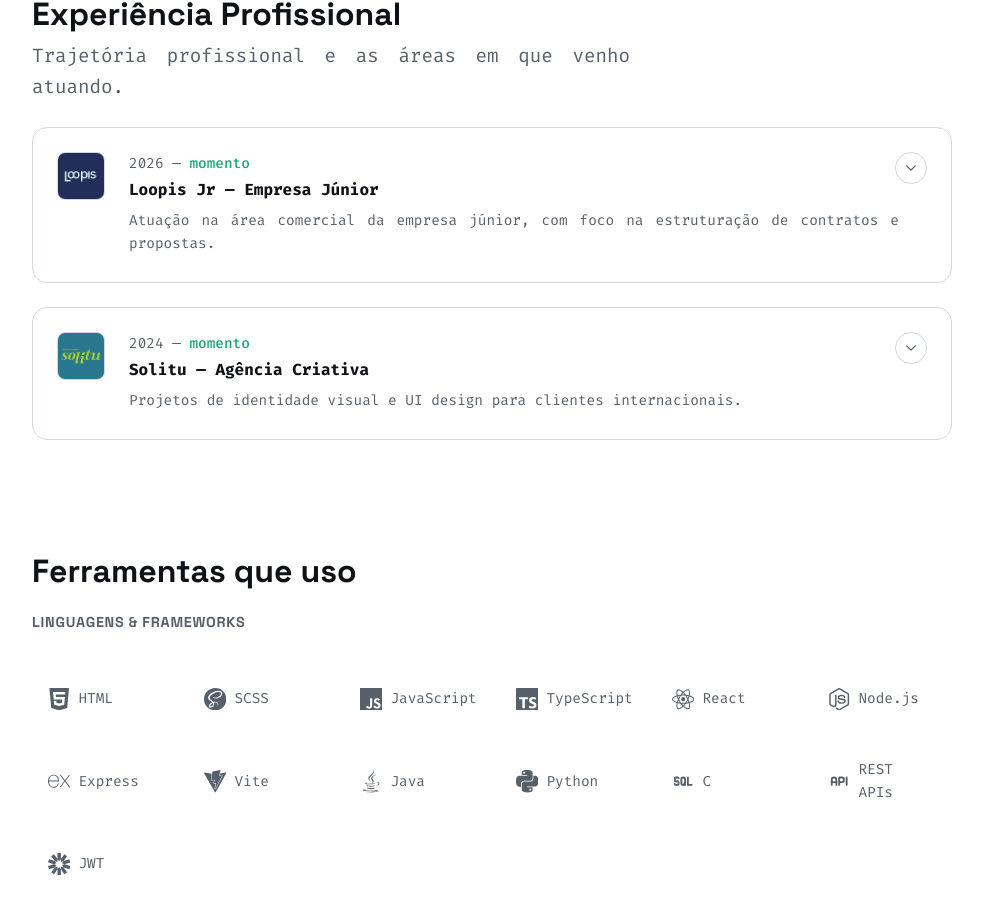
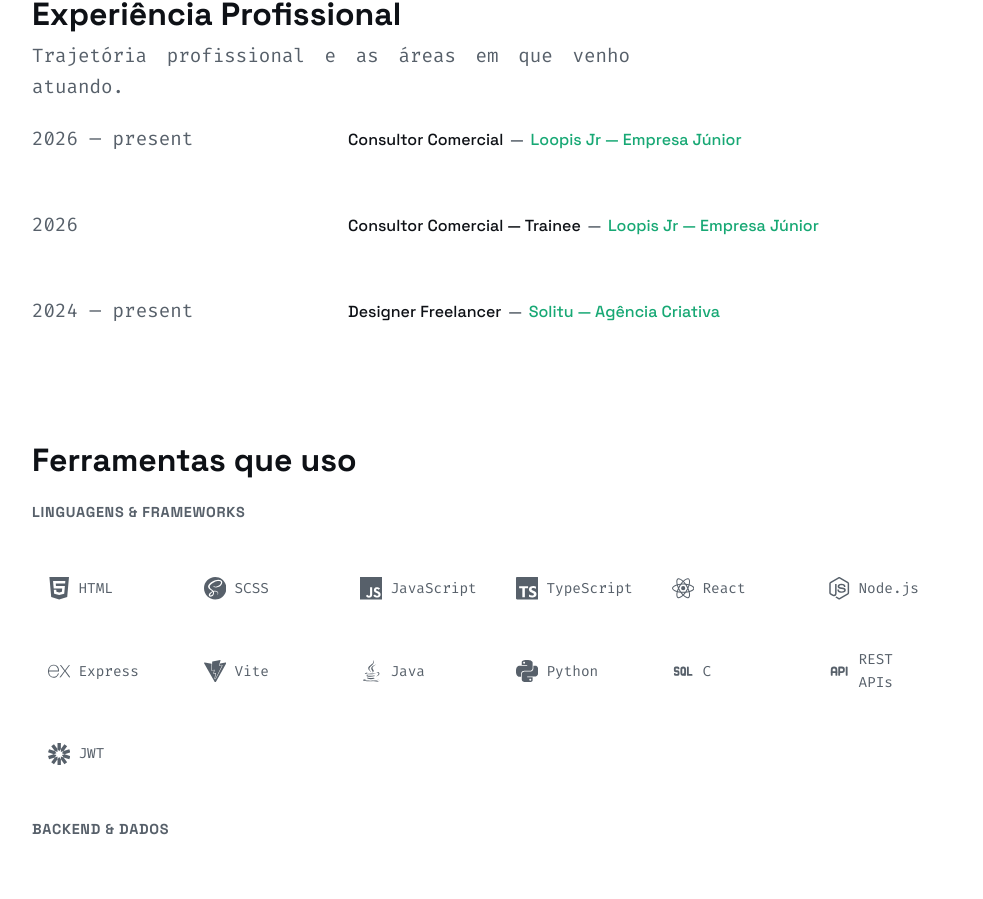
Before and after one commit to F-Bernardo-09/bernardo.dev, a React (Vite) app: page /about in a window 1280 px wide. Shown: the part 1617-2516 px from the top of the page, without its empty margins (148-1131 px from the left). Built offline with nearby package versions, Linux system fonts and the light colour scheme.

Commit message:
Simplifica a seção de experiência
Refatora CompanyCard como linha de grid, ajusta ExperienceSection e RangeText, e remove CompanyLogo, RoleTrajectory e os logos loopis e solitu.

```diff
--- a/src/components/ExperienceSection/CompanyCard.tsx
+++ b/src/components/ExperienceSection/CompanyCard.tsx
@@ -1,170 +1,106 @@
 import styled from "styled-components";
 import { getOverallRange } from "../../utils/dateRange";
 import { RangeText } from "./RangeText";
-import { CompanyLogo } from "./CompanyLogo";
-import RoleTrajectory from "./RoleTrajectory";
 import type { Company } from "../../types/models";
 
-const Card = styled.article<{ $expanded: boolean }>`
-  position: relative;
-  display: flex;
-  gap: var(--spacing-md);
+type Role = Company["roles"][number];
 
-  padding: var(--spacing-md);
-  padding-right: 3.25rem;
-  border: var(--border-default);
-  border-radius: var(--radius-card);
-  background-color: ${({ $expanded }) =>
-    $expanded ? "var(--bg-dark-accent)" : "transparent"};
+const Row = styled.article`
+  display: grid;
+  grid-column: 1 / -1;
+  grid-template-columns: subgrid;
+  align-items: baseline;
+  row-gap: var(--spacing-xs);
 
-  transition:
-    background-color var(--transition-slow),
-    border-color var(--transition-slow);
-
-  &:hover {
-    border-color: var(--accent-green);
+  @media (max-width: 768px) {
+    grid-template-columns: 1fr;
   }
 `;
 
-const CompanyBody = styled.div`
-  flex: 1;
-  min-width: 0;
+const Period = styled.span`
+  font-size: var(--font-size-md);
+  font-weight: var(--font-weight-regular);
+  line-height: var(--line-height-heading);
+  color: var(--text-secondary);
+  white-space: nowrap;
+`;
 
+const Content = styled.div`
   display: flex;
   flex-direction: column;
-  gap: 0.15rem;
+  gap: var(--spacing-xs);
 `;
 
-const OverallPeriod = styled.span`
-  font-size: var(--font-size-sm);
+const RoleTitle = styled.h3`
+  font-size: var(--font-size-h3);
+  font-weight: var(--font-weight-medium);
+  line-height: var(--line-height-heading);
+  color: var(--text-primary);
+  text-align: left;
+`;
+
+const Separator = styled.span`
+  margin: 0 0.4em;
   color: var(--text-secondary);
 `;
 
-const CompanyNameLink = styled.a`
-  font-size: var(--font-size-base);
-  font-weight: var(--font-weight-bold);
-  color: var(--text-primary);
+const CompanyName = styled.span`
+  color: var(--accent-green);
+`;
 
+const CompanyLink = styled.a`
+  color: var(--accent-green);
   text-decoration: underline;
   text-underline-offset: 3px;
-  text-decoration-color: var(--text-secondary);
+  text-decoration-thickness: 1px;
 
-  transition:
-    color var(--transition-fast),
-    text-decoration-color var(--transition-fast);
+  transition: opacity var(--transition-fast);
 
   &:hover,
   &:focus-visible {
-    color: var(--accent-green);
-    text-decoration-color: var(--accent-green);
+    opacity: 0.8;
   }
 `;
 
-const CompanyNameText = styled.span`
+const Description = styled.p`
   font-size: var(--font-size-base);
-  font-weight: var(--font-weight-bold);
-  color: var(--text-primary);
-`;
-
-const Summary = styled.p`
-  margin-top: 0.25rem;
-  font-size: var(--font-size-sm);
   color: var(--text-secondary);
-`;
-
-const ToggleButton = styled.button<{ $expanded: boolean }>`
-  position: absolute;
-  top: var(--spacing-md);
-  right: var(--spacing-md);
-
-  display: grid;
-  place-items: center;
-
-  width: 2rem;
-  height: 2rem;
-
-  background: none;
-  border: var(--border-default);
-  border-radius: var(--radius-circle);
-  cursor: pointer;
-  color: var(--text-secondary);
-
-  transform: rotate(${({ $expanded }) => ($expanded ? "180deg" : "0deg")});
-
-  transition:
-    transform var(--transition-slow),
-    border-color var(--transition-fast),
-    color var(--transition-fast);
-
-  &:hover,
-  &:focus-visible {
-    border-color: var(--accent-green);
-    color: var(--accent-green);
-  }
+  opacity: 0.7;
+  text-align: left;
 `;
 
 interface CompanyCardProps {
   company: Company;
-  expanded: boolean;
-  onToggle: () => void;
+  role: Role;
 }
 
-export default function CompanyCard({
-  company,
-  expanded,
-  onToggle,
-}: CompanyCardProps) {
-  const overall = getOverallRange(company.roles);
-  const trajectoryId = `trajectory-${company.id}`;
+export default function CompanyCard({ company, role }: CompanyCardProps) {
+  const range = getOverallRange([role]);
 
   return (
-    <Card $expanded={expanded}>
-      <CompanyLogo company={company} />
+    <Row aria-label={role.ariaLabel}>
+      <Period>
+        <RangeText {...range} />
+      </Period>
 
-      <CompanyBody>
-        <OverallPeriod>
-          <RangeText {...overall} />
-        </OverallPeriod>
-
+      <Content>
+        <RoleTitle>
+          {role.title}
+          <Separator aria-hidden="true">—</Separator>
           {company.link ? (
-          <CompanyNameLink
+            <CompanyLink
               href={company.link}
               target="_blank"
               rel="noopener noreferrer"
             >
               {company.name}
-          </CompanyNameLink>
+            </CompanyLink>
           ) : (
-          <CompanyNameText>{company.name}</CompanyNameText>
+            <CompanyName>{company.name}</CompanyName>
           )}
-
-        <Summary>{company.summary}</Summary>
-
-        <RoleTrajectory
-          roles={company.roles}
-          expanded={expanded}
-          id={trajectoryId}
-        />
-      </CompanyBody>
-
-      <ToggleButton
-        type="button"
-        $expanded={expanded}
-        onClick={onToggle}
-        aria-expanded={expanded}
-        aria-controls={trajectoryId}
-        aria-label={`Ver trajetória em ${company.name}`}
-      >
-        <svg width="12" height="12" viewBox="0 0 14 14" fill="none">
-          <path
-            d="M2 4.5L7 9.5L12 4.5"
-            stroke="currentColor"
-            strokeWidth="1.5"
-            strokeLinecap="round"
-            strokeLinejoin="round"
-          />
-        </svg>
-      </ToggleButton>
-    </Card>
+        </RoleTitle>
+        <Description>{role.description}</Description>
+      </Content>
+    </Row>
   );
 }
--- a/src/components/ExperienceSection/CompanyLogo.tsx
+++ /dev/null
@@ -1,52 +0,0 @@
-import { useState } from "react";
-import styled from "styled-components";
-import type { Company } from "../../types/models";
-
-const Logo = styled.div`
-  flex-shrink: 0;
-
-  width: 3rem;
-  height: 3rem;
-
-  display: grid;
-  place-items: center;
-  overflow: hidden;
-
-  background-color: var(--bg-dark-accent);
-  border: var(--border-default);
-  border-radius: 0.5rem;
-
-  color: var(--accent-green);
-  font-family: var(--font-family-secondary);
-  font-weight: var(--font-weight-bold);
-  font-size: var(--font-size-md);
-`;
-
-const LogoImage = styled.img`
-  width: 100%;
-  height: 100%;
-  object-fit: cover;
-`;
-
-interface CompanyLogoProps {
-  company: Company;
-}
-
-export function CompanyLogo({ company }: CompanyLogoProps) {
-  const [imgFailed, setImgFailed] = useState(false);
-  const showImage = company.logo && !imgFailed;
-
-  return (
-    <Logo>
-      {showImage ? (
-        <LogoImage
-          src={company.logo!.src}
-          alt={company.logo!.alt}
-          onError={() => setImgFailed(true)}
-        />
-      ) : (
-        <span aria-hidden="true">{company.logoInitial}</span>
-      )}
-    </Logo>
-  );
-}
--- a/src/components/ExperienceSection/ExperienceSection.tsx
+++ b/src/components/ExperienceSection/ExperienceSection.tsx
@@ -1,4 +1,3 @@
-import { useState } from "react";
 import styled from "styled-components";
 import { useTranslation } from "react-i18next";
 import { SectionHeader } from "../SectionHeader/SectionHeader";
@@ -10,9 +9,14 @@ const Section = styled.section`
 `;
 
 const CompanyList = styled.div`
-  display: flex;
-  flex-direction: column;
-  gap: var(--spacing-md);
+  display: grid;
+  grid-template-columns: minmax(10rem, 30%) 1fr;
+  row-gap: var(--spacing-xl);
+  column-gap: var(--spacing-lg);
+
+  @media (max-width: 768px) {
+    grid-template-columns: 1fr;
+  }
 `;
 
 export default function ExperienceSection() {
@@ -21,24 +25,17 @@ export default function ExperienceSection() {
     returnObjects: true,
   }) as Company[];
 
-  const [activeId, setActiveId] = useState<string | null>(null);
-
-  function toggle(id: string) {
-    setActiveId((current) => (current === id ? null : id));
-  }
+  const experiences = companies
+    .flatMap((company) => company.roles.map((role) => ({ company, role })))
+    .sort((a, b) => b.role.period.start.localeCompare(a.role.period.start));
 
   return (
     <Section id="experience">
       <div className="container">
         <SectionHeader title={t("title")} subtitle={t("subtitle")} />
         <CompanyList>
-          {companies.map((company) => (
-            <CompanyCard
-              key={company.id}
-              company={company}
-              expanded={activeId === company.id}
-              onToggle={() => toggle(company.id)}
-            />
+          {experiences.map(({ company, role }) => (
+            <CompanyCard key={role.id} company={company} role={role} />
           ))}
         </CompanyList>
       </div>
--- a/src/components/ExperienceSection/RangeText.tsx
+++ b/src/components/ExperienceSection/RangeText.tsx
@@ -1,17 +1,21 @@
 import styled from "styled-components";
+import { useTranslation } from "react-i18next";
 import type { FormattedRange } from "../../utils/dateRange";
 
 const CurrentLabel = styled.span`
-  color: var(--accent-green);
-  font-weight: var(--font-weight-medium);
+  font-size: var(--font-size-md);
+  font-weight: var(--font-weight-regular);
+  color: var(--text-secondary);
 `;
 
 export function RangeText({ startYear, endYear, sameYear }: FormattedRange) {
+  const { t } = useTranslation("experience");
+
   if (sameYear) return <>{startYear}</>;
   if (endYear === null)
     return (
       <>
-        {startYear} — <CurrentLabel>momento</CurrentLabel>
+        {startYear} — <CurrentLabel>{t("present")}</CurrentLabel>
       </>
     );
   return (
--- a/src/components/ExperienceSection/RoleTrajectory.tsx
+++ /dev/null
@@ -1,115 +0,0 @@
-import styled from "styled-components";
-import { formatRange } from "../../utils/dateRange";
-import { RangeText } from "./RangeText";
-import type { Role } from "../../types/models";
-
-const TrajectoryWrapper = styled.div<{ $expanded: boolean }>`
-  display: grid;
-  grid-template-rows: ${({ $expanded }) => ($expanded ? "1fr" : "0fr")};
-  opacity: ${({ $expanded }) => ($expanded ? 1 : 0)};
-
-  transition:
-    grid-template-rows var(--transition-slow),
-    opacity var(--transition-slow);
-`;
-
-const TrajectoryInner = styled.div`
-  overflow: hidden;
-`;
-
-const RolesList = styled.ul`
-  position: relative;
-  display: flex;
-  flex-direction: column;
-  gap: var(--spacing-sm);
-
-  margin-top: var(--spacing-md);
-  padding-left: 1.25rem;
-
-  &::before {
-    content: "";
-    position: absolute;
-    left: 0.25rem;
-    top: 0.4rem;
-    bottom: 0.4rem;
-    width: 1px;
-    background-color: var(--border-color);
-  }
-`;
-
-const RoleItem = styled.li<{ $current: boolean }>`
-  position: relative;
-  list-style: none;
-
-  display: flex;
-  align-items: baseline;
-  justify-content: space-between;
-  gap: var(--spacing-sm);
-
-  &::before {
-    content: "";
-    position: absolute;
-    left: -1rem;
-    top: 0.35rem;
-
-    width: 0.5rem;
-    height: 0.5rem;
-    border-radius: var(--radius-circle);
-
-    background-color: ${({ $current }) =>
-      $current ? "var(--accent-green)" : "var(--border-color)"};
-  }
-
-  @media (max-width: 480px) {
-    flex-direction: column;
-    gap: 0.15rem;
-  }
-`;
-
-const RoleTitle = styled.span`
-  font-size: var(--font-size-sm);
-  color: var(--text-primary);
-`;
-
-const RolePeriod = styled.span`
-  flex-shrink: 0;
-  font-size: var(--font-size-sm);
-  color: var(--text-secondary);
-  white-space: nowrap;
-`;
-
-interface RoleTrajectoryProps {
-  roles: Role[];
-  expanded: boolean;
-  id: string;
-}
-
-export default function RoleTrajectory({
-  roles,
-  expanded,
-  id,
-}: RoleTrajectoryProps) {
-  return (
-    <TrajectoryWrapper $expanded={expanded}>
-      <TrajectoryInner id={id}>
-        <RolesList>
-          {roles.map((role, index) => {
-            const range = formatRange(role.period.start, role.period.end);
-            return (
-              <RoleItem
-                key={role.id}
-                $current={index === 0 && role.period.end === null}
-                aria-label={role.ariaLabel}
-              >
-                <RoleTitle>{role.title}</RoleTitle>
-                <RolePeriod>
-                  <RangeText {...range} />
-                </RolePeriod>
-              </RoleItem>
-            );
-          })}
-        </RolesList>
-      </TrajectoryInner>
-    </TrajectoryWrapper>
-  );
-}
```
Also changed, not shown: public/assets/logos/loopis.webp (deleted), public/assets/logos/solitu.webp (deleted). Lines whose indentation alone changed are shown as unchanged.
